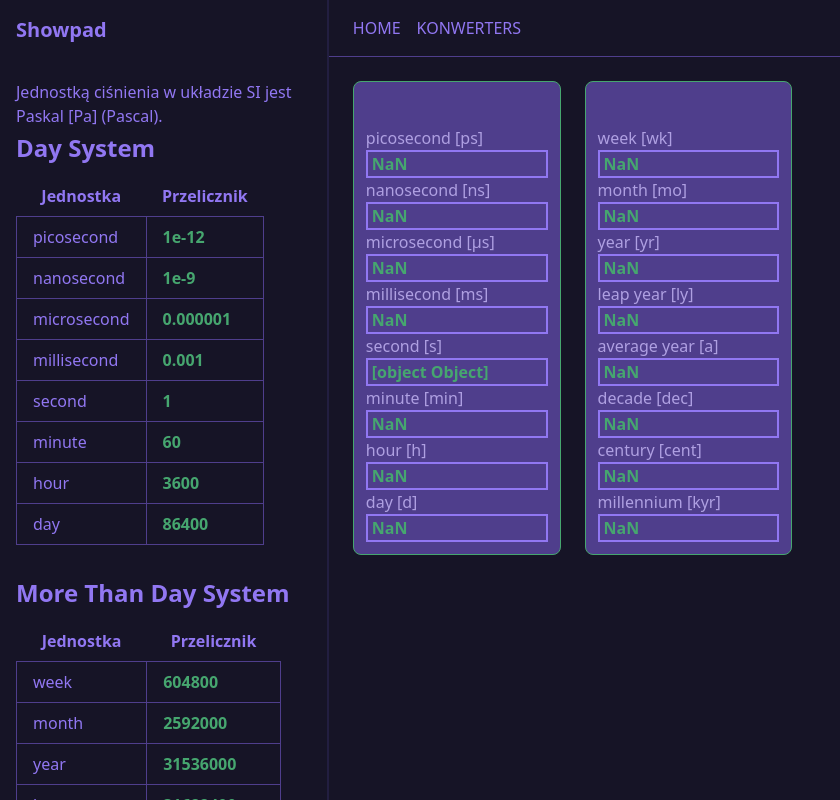
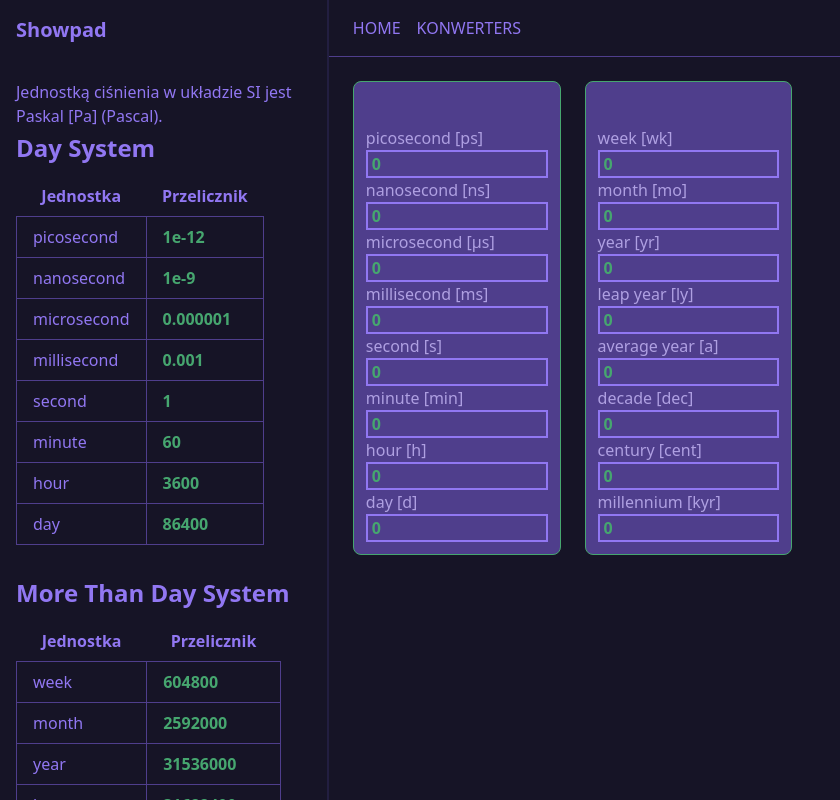
Before and after one commit to PiotrCembrowski/uniter, a Next.js app: page /time in a window 1280 px wide. Shown: the top 800 px of the page, without its empty margins (0-840 px from the left). Built offline with nearby package versions, Linux system fonts and the light colour scheme; what next-redux-wrapper would draw is missing.

Commit message:
useeffect settings

```diff
--- a/app/components/units/TimeUnitDash.tsx
+++ b/app/components/units/TimeUnitDash.tsx
@@ -31,27 +31,27 @@ const TimeUnitDash = () => {
 
   useEffect(() => {
     setDayValues({
-      unit1: timeState / 1e-12,
-      unit2: timeState / 1e-9,
-      unit3: timeState / 1e-6,
-      unit4: timeState / 0.001,
-      unit5: timeState,
-      unit6: timeState / 60,
-      unit7: timeState / 3600,
-      unit8: timeState / 86400,
+      unit1: dayValue / 1e-12,
+      unit2: dayValue / 1e-9,
+      unit3: dayValue / 1e-6,
+      unit4: dayValue / 0.001,
+      unit5: dayValue,
+      unit6: dayValue / 60,
+      unit7: dayValue / 3600,
+      unit8: dayValue / 86400,
     });
 
     setOverDayValues({
-      unit1: overTimeState / 604800,
-      unit2: overTimeState / 2592000,
-      unit3: overTimeState / 31536000,
-      unit4: overTimeState / 31622400,
-      unit5: overTimeState / 31557600,
-      unit6: overTimeState / 315576000,
-      unit7: overTimeState / 3155760000,
-      unit8: overTimeState / 31557600000,
+      unit1: overDayValue / 604800,
+      unit2: overDayValue / 2592000,
+      unit3: overDayValue / 31536000,
+      unit4: overDayValue / 31622400,
+      unit5: overDayValue / 31557600,
+      unit6: overDayValue / 315576000,
+      unit7: overDayValue / 3155760000,
+      unit8: overDayValue / 31557600000,
     });
-  }, [timeState, overTimeState]);
+  }, [dayValue, overDayValue, showDigit]);
 
   return (
     <div className="grid grid-cols-1 gap-6 md:grid-cols-2 lg:grid-cols-4">
```
